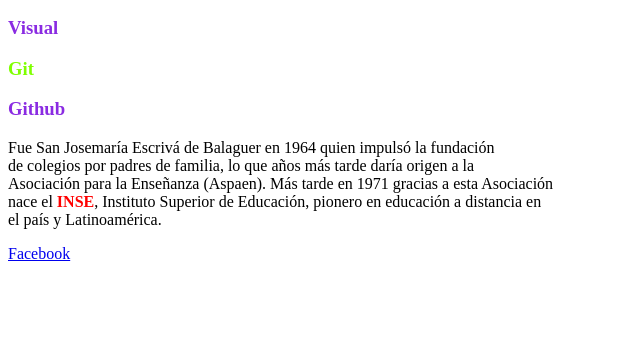
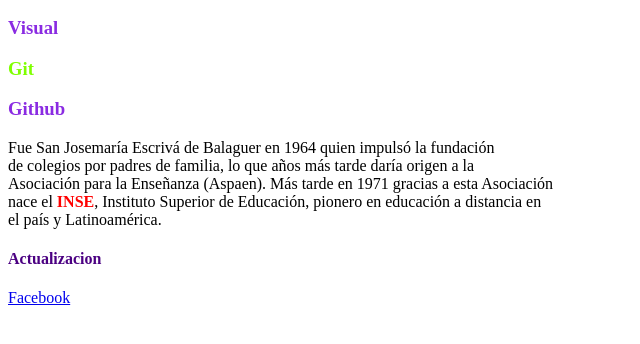
Before and after one commit to marianaorjuelaam/monitoria, a plain HTML site: page index.html in a window 1280 px wide. Shown: the part 110-454 px from the top of the page, without its empty margins (0-640 px from the left). Drawn offline with Linux system fonts and the light colour scheme.

Commit message:
Prueba 2

```diff
--- a/css/estilo.css
+++ b/css/estilo.css
@@ -21,3 +21,6 @@ span{
     color: red;
     font-weight: bold;/*negrilla*/
 }
+h4{
+    color: indigo;
+}
--- a/index.html
+++ b/index.html
@@ -23,7 +23,11 @@
         nace el <span>INSE</span>, Instituto Superior de Educación, pionero en educación a distancia en <br>
         el país y Latinoamérica. </p> <!--para parrafos largos, br:etiqueta anidada para dar saltos en el textos(cerrado automatico)-->
 
+    <h4>Actualizacion</h4>
+
     <a target="_blank" href="https://www.facebook.com/">Facebook</a><!--hipervinculo, href:atributos=valor del atributo-->
+
+
 
 
 
```
